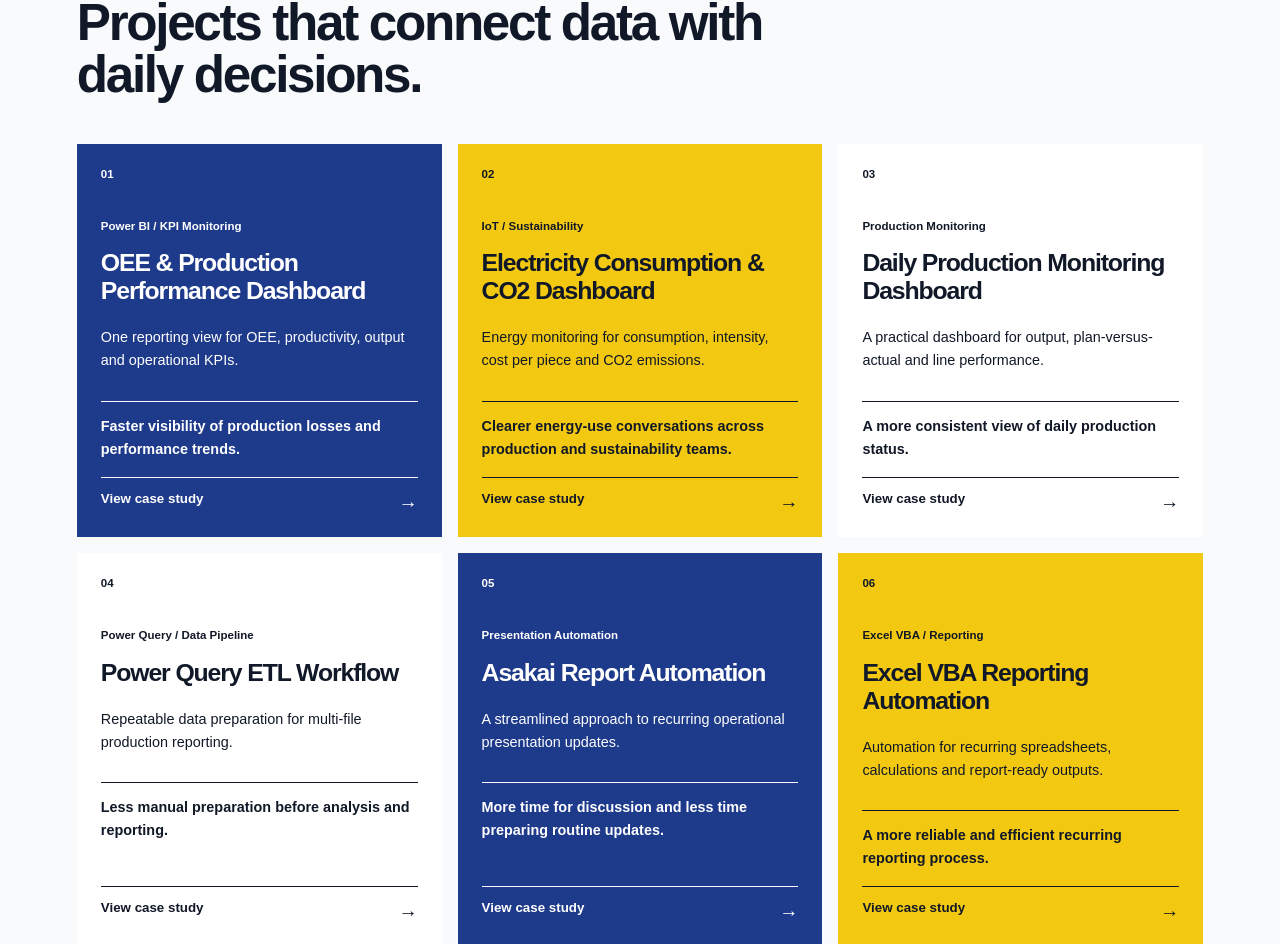
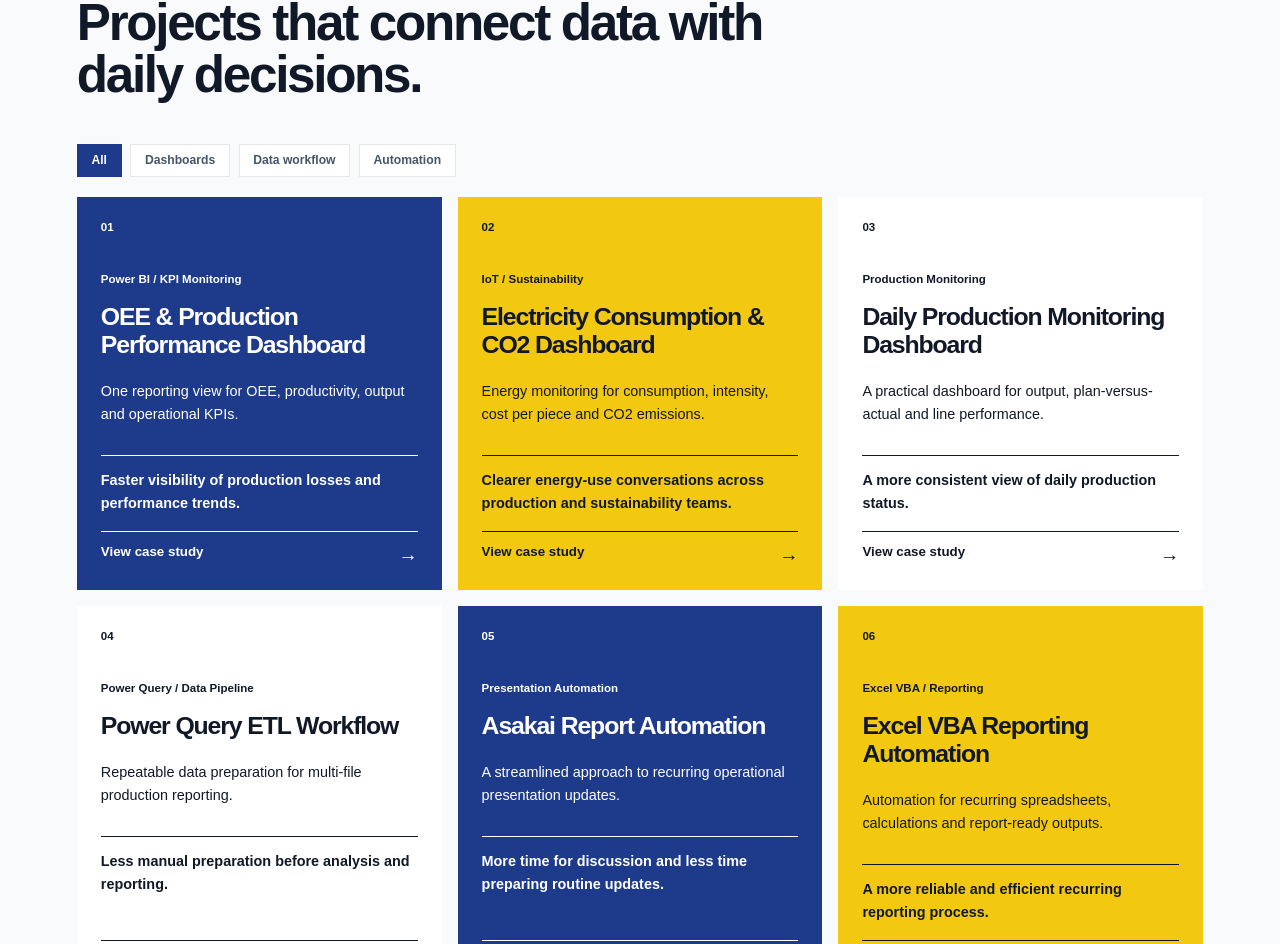
Before and after one commit to seksanchaina/seksan-portfolio, a React (Vite) app: page / in a window 1280 px wide. Shown: the part 1593-2537 px from the top of the page. Built offline with nearby package versions, Linux system fonts and the light colour scheme.

Commit message:
Add solution gallery filters

```diff
--- a/src/App.jsx
+++ b/src/App.jsx
@@ -6,10 +6,14 @@ import ProjectModal from "./components/ProjectModal";
 import Footer from "./components/Footer";
 import { projects, tools } from "./data/projects";
 import "./contact.css";
+import "./project-filters.css";
 
 export default function App() {
   const [menuOpen, setMenuOpen] = useState(false);
   const [selectedProject, setSelectedProject] = useState(null);
+  const [activeFilter, setActiveFilter] = useState("All");
+  const projectFilters = ["All", "Dashboards", "Data workflow", "Automation"];
+  const filteredProjects = activeFilter === "All" ? projects : projects.filter((project) => project.category === activeFilter);
 
   return (
     <>
@@ -31,8 +35,13 @@ export default function App() {
         <section className="work section" id="work">
           <p className="eyebrow">02 / Solutions</p>
           <h2>Projects that connect data with daily decisions.</h2>
+          <div className="project-filters" aria-label="Filter solutions by type">
+            {projectFilters.map((filter) => (
+              <button key={filter} className={activeFilter === filter ? "active" : ""} onClick={() => setActiveFilter(filter)} aria-pressed={activeFilter === filter}>{filter}</button>
+            ))}
+          </div>
           <div className="project-grid">
-            {projects.map((project) => <ProjectCard key={project.id} project={project} onSelect={setSelectedProject} />)}
+            {filteredProjects.map((project) => <ProjectCard key={project.id} project={project} onSelect={setSelectedProject} />)}
           </div>
         </section>
 
--- a/src/data/projects.js
+++ b/src/data/projects.js
@@ -3,6 +3,7 @@ export const projects = [
     id: "oee",
     number: "01",
     tone: "dark",
+    category: "Dashboards",
     tag: "Power BI / KPI Monitoring",
     title: "OEE & Production Performance Dashboard",
     summary: "One reporting view for OEE, productivity, output and operational KPIs.",
@@ -14,6 +15,7 @@ export const projects = [
     id: "energy",
     number: "02",
     tone: "lime",
+    category: "Dashboards",
     tag: "IoT / Sustainability",
     title: "Electricity Consumption & CO2 Dashboard",
     summary: "Energy monitoring for consumption, intensity, cost per piece and CO2 emissions.",
@@ -25,6 +27,7 @@ export const projects = [
     id: "monitoring",
     number: "03",
     tone: "pale",
+    category: "Dashboards",
     tag: "Production Monitoring",
     title: "Daily Production Monitoring Dashboard",
     summary: "A practical dashboard for output, plan-versus-actual and line performance.",
@@ -36,6 +39,7 @@ export const projects = [
     id: "etl",
     number: "04",
     tone: "pale",
+    category: "Data workflow",
     tag: "Power Query / Data Pipeline",
     title: "Power Query ETL Workflow",
     summary: "Repeatable data preparation for multi-file production reporting.",
@@ -47,6 +51,7 @@ export const projects = [
     id: "asakai",
     number: "05",
     tone: "dark",
+    category: "Automation",
     tag: "Presentation Automation",
     title: "Asakai Report Automation",
     summary: "A streamlined approach to recurring operational presentation updates.",
@@ -58,6 +63,7 @@ export const projects = [
     id: "vba",
     number: "06",
     tone: "lime",
+    category: "Automation",
     tag: "Excel VBA / Reporting",
     title: "Excel VBA Reporting Automation",
     summary: "Automation for recurring spreadsheets, calculations and report-ready outputs.",
--- /dev/null
+++ b/src/project-filters.css
@@ -0,0 +1,4 @@
+.project-filters { display: flex; flex-wrap: wrap; gap: .55rem; margin: 1.4rem 0 1.25rem; }
+.project-filters button { padding: .55rem .85rem; border: 1px solid var(--line); background: #fff; color: #475569; font: inherit; font-size: .76rem; font-weight: 800; cursor: pointer; }
+.project-filters button:hover, .project-filters button.active { border-color: var(--blue); background: var(--blue); color: #fff; }
+.project-filters button:focus-visible { outline: 3px solid #f2c811; outline-offset: 2px; }
```
